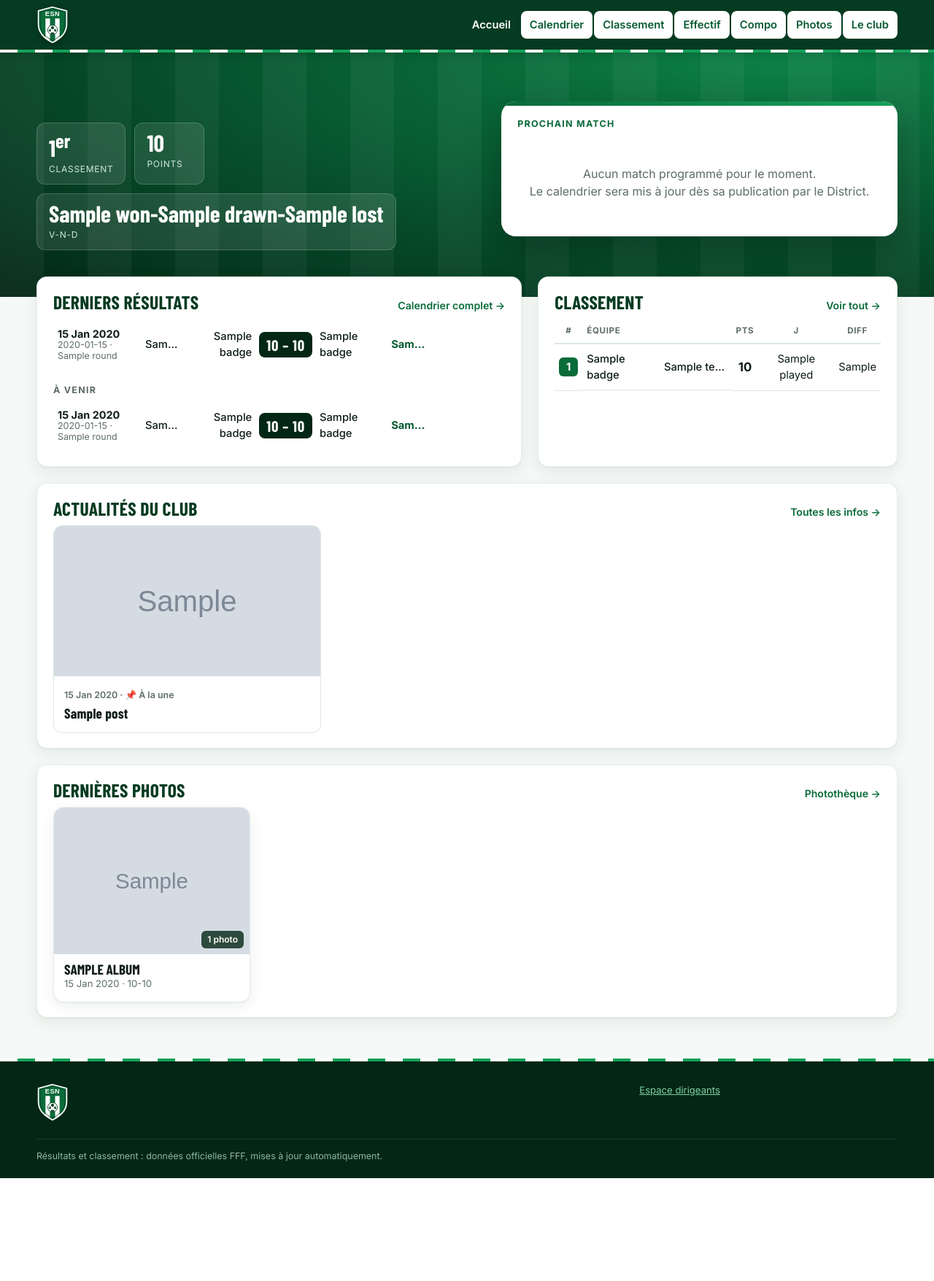
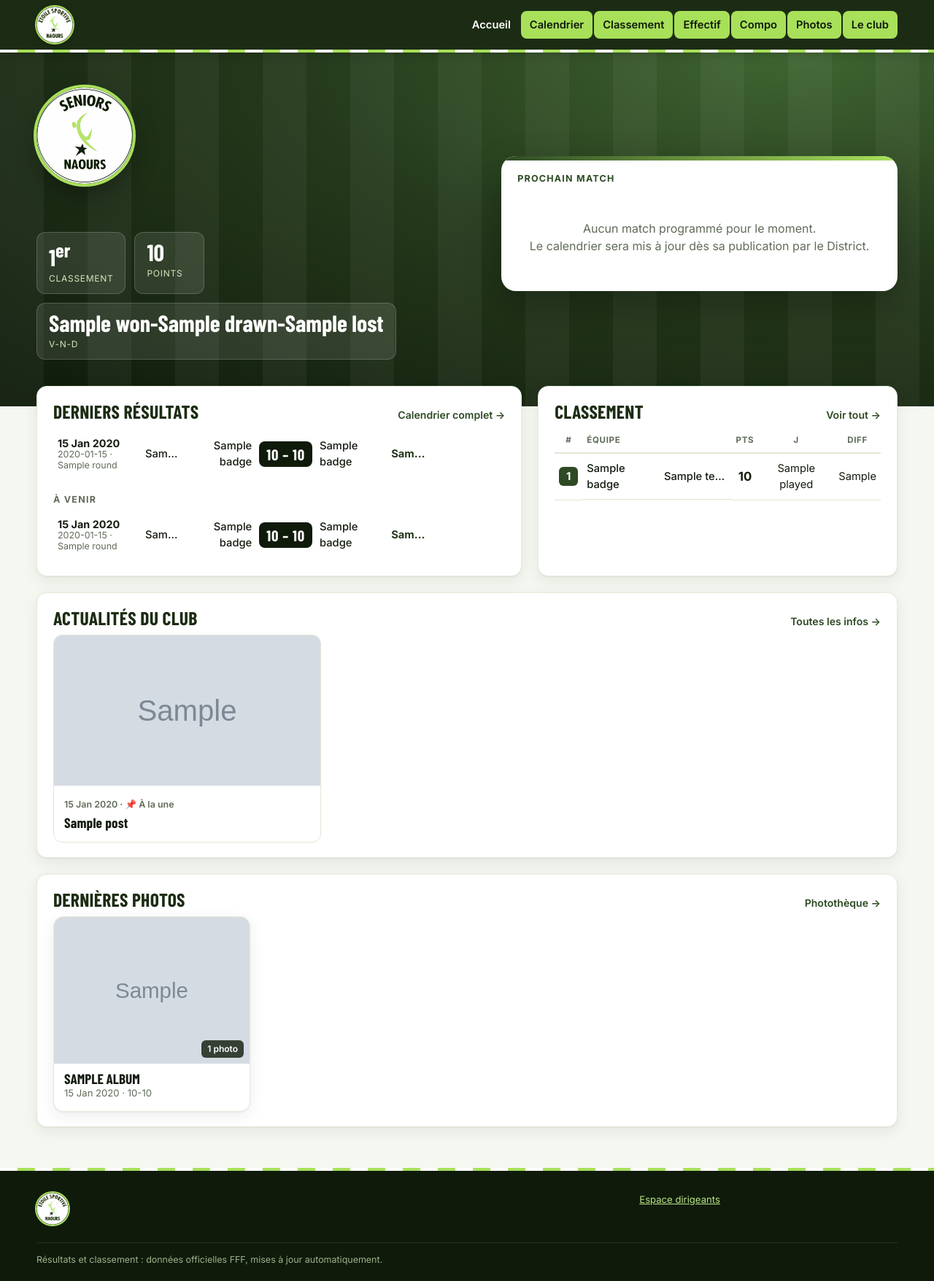
Before and after one commit to ttiennot/ESNAOURS, a Node project: template views/home.ejs in a window 1280 px wide. Shown: the whole page at 73% size. Before the commit the page ends 1615 px from the top, so only its background shows below. Run offline with Node 20 templates, Linux system fonts and the light colour scheme; the template is opened without the code that fills it: most values are stand-ins (such as "Sample title", 1, 10 or a date in 2020); grey boxes marked "Sample" are stand-in pictures; some web fonts are replaced.

Commit message:
Identité visuelle de l'Étoile Sportive de Naours : logos et palette vert foncé / anis
Co-Authored-By: Claude Opus 5.5 <noreply@anthropic.com>
Claude-Session: https://claude.ai/code/session_012NNeHpCpTD7nYxVtiyDJ21

```diff
--- a/public/css/style.css
+++ b/public/css/style.css
@@ -1,25 +1,27 @@
 /* ES Naours – thème vert & blanc */
 :root {
-  --g-950: #032615;
-  --g-900: #053b21;
-  --g-800: #075a31;
-  --g-700: #0a6b3a;
-  --g-600: #0d8247;
-  --g-500: #16a05a;
-  --g-300: #7fd1a3;
-  --g-100: #e3f4ea;
-  --g-50: #f2faf5;
+  /* Couleurs tirées du logo de l'Étoile Sportive de Naours */
+  --g-950: #0f1a0b;   /* quasi noir */
+  --g-900: #1c2c14;   /* vert foncé du logo */
+  --g-800: #24391b;
+  --g-700: #2e4a24;   /* vert principal (boutons) */
+  --g-600: #3f6531;
+  --g-500: #a8e05a;   /* vert anis du logo (accent) */
+  --g-300: #b8e783;   /* anis clair (texte sur fond foncé) */
+  --g-100: #edf6e1;
+  --g-50: #f6faf0;
+  --lime: #a8e05a;
   --white: #ffffff;
-  --ink: #0f1d16;
-  --muted: #5d6d64;
-  --line: #dce8e1;
-  --bg: #f5f8f6;
-  --win: #16a05a;
-  --draw: #8a9690;
+  --ink: #141c10;
+  --muted: #5f6b58;
+  --line: #dfe8d5;
+  --bg: #f5f7f1;
+  --win: #4c8a26;
+  --draw: #8a9384;
   --loss: #d6453d;
   --warn: #c98a00;
   --radius: 14px;
-  --shadow: 0 1px 2px rgba(5, 59, 33, .06), 0 6px 20px rgba(5, 59, 33, .07);
+  --shadow: 0 1px 2px rgba(28, 44, 20, .06), 0 6px 20px rgba(28, 44, 20, .08);
   --font: 'Inter', system-ui, -apple-system, 'Segoe UI', Roboto, sans-serif;
   --display: 'Barlow Condensed', 'Arial Narrow', Impact, sans-serif;
 }
@@ -46,14 +48,14 @@ h3 { font-size: 1.25rem; margin: 0 0 .4em; }
 .site-header::after { content: ""; display: block; height: 4px; background: repeating-linear-gradient(90deg, #fff 0 24px, var(--g-500) 24px 48px); }
 .header-inner { display: flex; align-items: center; gap: 16px; min-height: 68px; }
 .brand { display: flex; align-items: center; gap: 12px; color: #fff; text-decoration: none; margin-right: auto; }
-.brand-crest { width: 44px; height: 52px; object-fit: contain; filter: drop-shadow(0 2px 4px rgba(0,0,0,.3)); }
+.brand-crest { width: 50px; height: 50px; border-radius: 50%; object-fit: contain; box-shadow: 0 0 0 2px var(--lime), 0 2px 8px rgba(0,0,0,.35); }
 .brand-text { display: flex; flex-direction: column; line-height: 1.05; }
 .brand-text strong { font-family: var(--display); font-size: 1.6rem; text-transform: uppercase; letter-spacing: .03em; }
 .brand-text small { font-size: .75rem; color: var(--g-300); text-transform: uppercase; letter-spacing: .08em; font-weight: 600; }
 .nav { display: flex; gap: 2px; }
 .nav a { color: #fff; text-decoration: none; font-weight: 600; font-size: .92rem; padding: 8px 12px; border-radius: 8px; transition: background .15s; }
 .nav a:hover { background: rgba(255,255,255,.1); }
-.nav a.active { background: #fff; color: var(--g-800); }
+.nav a.active { background: var(--lime); color: var(--g-950); }
 .nav a.nav-admin { border: 1px solid rgba(255,255,255,.35); }
 .nav-toggle { display: none; background: none; border: 0; padding: 10px; cursor: pointer; }
 .nav-toggle span { display: block; width: 24px; height: 2px; background: #fff; margin: 5px 0; transition: transform .2s, opacity .2s; }
@@ -76,16 +78,16 @@ h3 { font-size: 1.25rem; margin: 0 0 .4em; }
 }
 .hero { padding: 48px 0 64px; }
 .hero-inner { display: grid; grid-template-columns: 1.1fr 1fr; gap: 40px; align-items: center; }
-.hero-text p { font-size: 1.15rem; color: #d7efe1; max-width: 32ch; }
+.hero-text p { font-size: 1.15rem; color: #dfeccf; max-width: 32ch; }
 .eyebrow { display: inline-block; font-size: .78rem; font-weight: 700; text-transform: uppercase; letter-spacing: .12em; color: var(--g-300); }
 .eyebrow--dark { color: var(--g-600); }
 .hero-stats { display: flex; gap: 12px; margin-top: 24px; flex-wrap: wrap; }
 .hero-stats div { background: rgba(255,255,255,.1); border: 1px solid rgba(255,255,255,.18); border-radius: 12px; padding: 10px 16px; min-width: 96px; }
 .hero-stats b { display: block; font-family: var(--display); font-size: 2rem; line-height: 1; }
-.hero-stats span { font-size: .75rem; text-transform: uppercase; letter-spacing: .06em; color: #cfe9da; }
+.hero-stats span { font-size: .75rem; text-transform: uppercase; letter-spacing: .06em; color: #d3e6bd; }
 .page-head { padding: 36px 0 32px; }
 .page-head h1 { margin: .1em 0 0; }
-.page-sub { color: #d7efe1; margin: .3em 0 0; }
+.page-sub { color: #dfeccf; margin: .3em 0 0; }
 .page-sub a { color: #fff; }
 
 .next-card { background: #fff; color: var(--ink); border-radius: 20px; padding: 22px 22px 24px; box-shadow: 0 20px 50px rgba(0,0,0,.28); position: relative; overflow: hidden; }
@@ -117,17 +119,17 @@ h3 { font-size: 1.25rem; margin: 0 0 .4em; }
 .badge b { display: none; font-family: var(--display); font-size: calc(var(--s) * .38); color: var(--g-800); }
 .badge--txt { background: var(--g-100); }
 .badge--txt b { display: block; }
-.badge--us { border: 2px solid var(--g-600); }
-.badge--us img { width: 88%; height: 88%; }
+.badge--us { border: 2px solid var(--lime); }
+.badge--us img { width: 100%; height: 100%; }
 .badge--xs { --s: 26px; }
 .badge--sm { --s: 34px; }
-.badge--lg { --s: 76px; box-shadow: 0 4px 14px rgba(5,59,33,.15); }
+.badge--lg { --s: 76px; box-shadow: 0 4px 14px rgba(28,44,20,.15); }
 .badge--xl { --s: 96px; border-width: 3px; }
 
 /* ---------- Cartes & mise en page ---------- */
 .page { padding: 28px 0 56px; }
 .home-grid { display: grid; grid-template-columns: 1.35fr 1fr; gap: 22px; margin-top: -28px; padding-bottom: 56px; position: relative; }
-.card { background: #fff; border-radius: var(--radius); box-shadow: var(--shadow); padding: 20px 22px; border: 1px solid #e6efe9; }
+.card { background: #fff; border-radius: var(--radius); box-shadow: var(--shadow); padding: 20px 22px; border: 1px solid #e4ecdb; }
 .card + .card { margin-top: 0; }
 .page > .card + .card, .page > .card + section, .page > section + section { margin-top: 20px; }
 .card--wide { grid-column: 1 / -1; }
@@ -351,11 +353,11 @@ h3.sub { font-family: var(--font); font-size: .78rem; text-transform: uppercase;
 .album-grid { display: grid; grid-template-columns: repeat(auto-fill, minmax(240px, 1fr)); gap: 18px; }
 .album-grid--small { grid-template-columns: repeat(4, 1fr); }
 @media (max-width: 860px) { .album-grid--small { grid-template-columns: repeat(2, 1fr); } }
-.album-card { display: block; text-decoration: none; color: inherit; background: #fff; border-radius: 14px; overflow: hidden; box-shadow: var(--shadow); border: 1px solid #e6efe9; transition: transform .15s; }
+.album-card { display: block; text-decoration: none; color: inherit; background: #fff; border-radius: 14px; overflow: hidden; box-shadow: var(--shadow); border: 1px solid #e4ecdb; transition: transform .15s; }
 .album-card:hover { transform: translateY(-3px); }
 .album-cover { position: relative; aspect-ratio: 4 / 3; background: var(--g-100); display: grid; place-items: center; font-size: 2.4rem; }
 .album-cover img { width: 100%; height: 100%; object-fit: cover; position: absolute; inset: 0; }
-.album-count { position: absolute; right: 8px; bottom: 8px; background: rgba(3,38,21,.8); color: #fff; font-size: .75rem; font-weight: 600; padding: 3px 8px; border-radius: 6px; }
+.album-count { position: absolute; right: 8px; bottom: 8px; background: rgba(15,26,11,.8); color: #fff; font-size: .75rem; font-weight: 600; padding: 3px 8px; border-radius: 6px; }
 .album-info { padding: 10px 14px 14px; display: flex; flex-direction: column; }
 .album-info strong { font-family: var(--display); font-size: 1.2rem; text-transform: uppercase; line-height: 1.1; }
 .album-info span { font-size: .82rem; color: var(--muted); text-transform: capitalize; }
@@ -363,18 +365,18 @@ h3.sub { font-family: var(--font); font-size: .78rem; text-transform: uppercase;
 .gallery-item { display: block; margin-bottom: 12px; break-inside: avoid; border-radius: 10px; overflow: hidden; cursor: zoom-in; }
 .gallery-item img { width: 100%; transition: transform .25s; }
 .gallery-item:hover img { transform: scale(1.03); }
-.lightbox { position: fixed; inset: 0; z-index: 100; background: rgba(2,20,11,.95); display: grid; grid-template-columns: 60px 1fr 60px; align-items: center; }
+.lightbox { position: fixed; inset: 0; z-index: 100; background: rgba(10,18,7,.95); display: grid; grid-template-columns: 60px 1fr 60px; align-items: center; }
 .lightbox[hidden] { display: none; }
 .lightbox figure { margin: 0; display: flex; flex-direction: column; align-items: center; justify-content: center; height: 100vh; padding: 50px 0; }
 .lightbox img { max-height: calc(100vh - 120px); max-width: 100%; object-fit: contain; border-radius: 6px; }
 .lightbox figcaption { color: #e3f4ea; margin-top: 10px; text-align: center; }
 .lightbox button { background: none; border: 0; color: #fff; font-size: 3rem; cursor: pointer; height: 100%; }
 .lb-close { position: absolute; top: 10px; right: 14px; height: auto !important; font-size: 2.4rem !important; z-index: 2; }
-.lb-dl { position: absolute; bottom: 14px; right: 18px; color: #cfe9da; font-size: .85rem; }
+.lb-dl { position: absolute; bottom: 14px; right: 18px; color: #d3e6bd; font-size: .85rem; }
 @media (max-width: 640px) { .lightbox { grid-template-columns: 40px 1fr 40px; } .lightbox button { font-size: 2.2rem; } }
 
 /* ---------- Pied de page ---------- */
-.site-footer { background: var(--g-950); color: #cfe9da; padding: 34px 0 20px; font-size: .9rem; }
+.site-footer { background: var(--g-950); color: #d3e6bd; padding: 34px 0 20px; font-size: .9rem; }
 .site-footer::before { content: ""; display: block; height: 4px; margin-top: -34px; margin-bottom: 30px; background: repeating-linear-gradient(90deg, #fff 0 24px, var(--g-500) 24px 48px); }
 .site-footer a { color: #fff; }
 .footer-inner { display: grid; grid-template-columns: 1.2fr 1fr 1fr; gap: 24px; }
@@ -383,7 +385,7 @@ h3.sub { font-family: var(--font); font-size: .78rem; text-transform: uppercase;
 .footer-col div { margin-bottom: 4px; }
 .footer-social { display: flex; flex-direction: column; gap: 6px; align-items: flex-start; }
 .footer-admin { color: var(--g-300) !important; font-size: .82rem; }
-.footer-note { border-top: 1px solid rgba(255,255,255,.1); margin-top: 24px; padding-top: 14px; font-size: .78rem; color: #8fb8a1; }
+.footer-note { border-top: 1px solid rgba(255,255,255,.1); margin-top: 24px; padding-top: 14px; font-size: .78rem; color: #9cb38a; }
 @media (max-width: 760px) { .footer-inner { grid-template-columns: 1fr; } }
 
 /* ---------- Ajustements ---------- */
@@ -399,3 +401,10 @@ h3.sub { font-family: var(--font); font-size: .78rem; text-transform: uppercase;
   .mr-team { gap: 6px; }
   .badge--sm { --s: 28px; }
 }
+
+/* ---------- Logo ---------- */
+.hero-text { position: relative; }
+.hero-crest { width: 132px; height: 132px; border-radius: 50%; box-shadow: 0 0 0 4px var(--lime), 0 14px 34px rgba(0,0,0,.35); margin-bottom: 18px; }
+@media (max-width: 860px) { .hero-crest { width: 96px; height: 96px; margin-bottom: 12px; } }
+.footer-brand img { border-radius: 50%; box-shadow: 0 0 0 2px var(--lime); }
+.post-ph img { border-radius: 50%; }
--- a/server.js
+++ b/server.js
@@ -34,7 +34,7 @@ app.use((req, res, next) => {
 
 app.use('/static', express.static(path.join(__dirname, 'public'), { maxAge: PROD ? '7d' : 0 }));
 app.use('/uploads', express.static(UPLOAD_DIR, { maxAge: '30d', immutable: true }));
-app.get('/favicon.ico', (req, res) => res.redirect(301, '/static/img/crest.svg'));
+app.get('/favicon.ico', (req, res) => res.redirect(301, '/static/img/crest.png'));
 app.get('/robots.txt', (req, res) => res.type('text/plain').send('User-agent: *\nDisallow: /admin\n'));
 
 app.use(express.urlencoded({ extended: true, limit: '15mb' }));
--- a/src/helpers.js
+++ b/src/helpers.js
@@ -82,7 +82,7 @@ module.exports = { escapeHtml, md, fmtDate, fmtDateTime, todayParis, age, outcom
 /** Écusson d'équipe : logo FFF si dispo, sinon initiales. */
 function badge(name, logo, { us = false, settings = {}, size = '' } = {}) {
   const cls = `badge${size ? ' badge--' + size : ''}${us ? ' badge--us' : ''}`;
-  const src = us ? (settings.logo || '/static/img/crest.svg') : logo;
+  const src = us ? (settings.logo || '/static/img/crest.png') : logo;
   if (src) return `<span class="${cls}"><img src="${escapeHtml(src)}" alt="" loading="lazy" onerror="this.parentNode.classList.add('badge--txt');this.remove()"><b>${escapeHtml(abbr(name))}</b></span>`;
   return `<span class="${cls} badge--txt"><b>${escapeHtml(abbr(name))}</b></span>`;
 }
--- a/views/admin/_top.ejs
+++ b/views/admin/_top.ejs
@@ -5,14 +5,15 @@
 <meta name="viewport" content="width=device-width, initial-scale=1">
 <meta name="robots" content="noindex">
 <title><%= title %> · Admin <%= settings.club_name %></title>
-<link rel="icon" href="<%= settings.logo || '/static/img/crest.svg' %>">
+<link rel="icon" href="<%= settings.logo || '/static/img/crest-180.png' %>">
+<link rel="apple-touch-icon" href="/static/img/crest-180.png">
 <link href="https://fonts.googleapis.com/css2?family=Barlow+Condensed:wght@600;700;800&family=Inter:wght@400;500;600;700&display=swap" rel="stylesheet">
 <link rel="stylesheet" href="/static/css/style.css?v=1">
 <link rel="stylesheet" href="/static/css/admin.css?v=1">
 </head>
 <body class="admin">
 <header class="admin-bar">
-  <a class="brand brand--sm" href="/admin"><img src="<%= settings.logo || '/static/img/crest.svg' %>" alt="" class="brand-crest"><span class="brand-text"><strong>Admin</strong><small><%= settings.club_name %></small></span></a>
+  <a class="brand brand--sm" href="/admin"><img src="<%= settings.logo || '/static/img/crest.png' %>" alt="" class="brand-crest"><span class="brand-text"><strong>Admin</strong><small><%= settings.club_name %></small></span></a>
   <nav class="admin-nav">
     <% const links = [['/admin', 'Tableau de bord'], ['/admin/matchs', 'Matchs & compos'], ['/admin/import', 'Import FFF'], ['/admin/joueurs', 'Effectif'], ['/admin/classement', 'Classement'], ['/admin/actus', 'Actualités'], ['/admin/club', 'Infos club'], ['/admin/photos', 'Photothèque'], ['/admin/reglages', 'Réglages']]; %>
     <% for (const [href, label] of links) { const active = href === '/admin' ? (path === '/admin' || path === '/admin/') : path.startsWith(href); %><a href="<%= href %>"<%- active ? ' class="active"' : '' %>><%= label %></a><% } %>
--- a/views/admin/actu-form.ejs
+++ b/views/admin/actu-form.ejs
@@ -6,7 +6,7 @@
   <label>Titre *<input name="title" value="<%= p.title || '' %>" required></label>
   <label>Texte <span class="muted small">(**gras**, *italique*, listes avec « - », liens collés directement)</span><textarea name="body" rows="12"><%= p.body || '' %></textarea></label>
   <div class="form-photo form-photo--wide">
-    <img src="<%= p.image || '/static/img/crest.svg' %>" alt="" data-preview="image">
+    <img src="<%= p.image || '/static/img/crest.png' %>" alt="" data-preview="image">
     <label class="btn btn--ghost">🖼️ Image d'illustration<input type="file" name="image" accept="image/*" hidden data-preview-input="image"></label>
     <% if (p.image) { %><label class="check"><input type="checkbox" name="remove_image"> Supprimer l'image</label><% } %>
   </div>
--- a/views/admin/login.ejs
+++ b/views/admin/login.ejs
@@ -5,7 +5,7 @@
 <link rel="stylesheet" href="/static/css/style.css?v=1"><link rel="stylesheet" href="/static/css/admin.css?v=1"></head>
 <body class="login-page">
   <form class="login-card" method="post" action="/admin/login">
-    <img src="<%= settings.logo || '/static/img/crest.svg' %>" alt="" width="72">
+    <img src="<%= settings.logo || '/static/img/crest.png' %>" alt="" width="72">
     <h1>Espace dirigeants</h1>
     <p class="muted"><%= settings.club_name %></p>
     <% if (error) { %><div class="flash flash--error"><%= error %></div><% } %>
--- a/views/admin/reglages.ejs
+++ b/views/admin/reglages.ejs
@@ -5,7 +5,7 @@
   <section class="panel">
     <h2>Le club</h2>
     <div class="form-photo">
-      <img src="<%= settings.logo || '/static/img/crest.svg' %>" alt="" data-preview="logo" class="contain">
+      <img src="<%= settings.logo || '/static/img/crest.png' %>" alt="" data-preview="logo" class="contain">
       <label class="btn btn--ghost">Écusson du club<input type="file" name="logo" accept="image/*" hidden data-preview-input="logo"></label>
       <% if (settings.logo) { %><label class="check"><input type="checkbox" name="remove_logo"> Revenir à l'écusson par défaut</label><% } %>
       <p class="muted small">PNG à fond transparent idéalement.</p>
--- a/views/home.ejs
+++ b/views/home.ejs
@@ -2,6 +2,7 @@
 <section class="hero">
   <div class="wrap hero-inner">
     <div class="hero-text">
+      <img class="hero-crest" src="/static/img/crest-seniors.png" alt="Logo Seniors ES Naours">
       <span class="eyebrow"><%= settings.competition_label %></span>
       <h1><%= settings.club_name %></h1>
       <p><%= settings.hero_tagline %></p>
@@ -61,7 +62,7 @@
       <div class="posts">
         <% posts.forEach(p => { %>
           <a class="post-card" href="/actus/<%= p.id %>">
-            <% if (p.image) { %><img src="<%= p.image %>" alt="" loading="lazy"><% } else { %><div class="post-ph"><img src="<%= settings.logo || '/static/img/crest.svg' %>" alt=""></div><% } %>
+            <% if (p.image) { %><img src="<%= p.image %>" alt="" loading="lazy"><% } else { %><div class="post-ph"><img src="<%= settings.logo || '/static/img/crest.png' %>" alt=""></div><% } %>
             <div class="post-body"><span class="post-date"><%= h.fmtPosted(p.created_at) %><%= p.pinned ? ' · 📌 À la une' : '' %></span><h3><%= p.title %></h3></div>
           </a>
         <% }) %>
--- a/views/partials/footer.ejs
+++ b/views/partials/footer.ejs
@@ -2,7 +2,7 @@
 <footer class="site-footer">
   <div class="wrap footer-inner">
     <div class="footer-brand">
-      <img src="<%= settings.logo || '/static/img/crest.svg' %>" alt="" width="44">
+      <img src="<%= settings.logo || '/static/img/crest.png' %>" alt="" width="44">
       <div><strong><%= settings.club_name %></strong><br><span><%= settings.competition_label %></span></div>
     </div>
     <div class="footer-col">
--- a/views/partials/header.ejs
+++ b/views/partials/header.ejs
@@ -5,8 +5,9 @@
 <meta name="viewport" content="width=device-width, initial-scale=1">
 <title><%= title ? title + ' · ' : '' %><%= settings.club_name %> – <%= settings.team_label %></title>
 <meta name="description" content="<%= settings.club_name %> : calendrier, résultats, classement, effectif et photos de l'équipe <%= settings.team_label %>.">
-<meta name="theme-color" content="#0a6b3a">
-<link rel="icon" href="<%= settings.logo || '/static/img/crest.svg' %>">
+<meta name="theme-color" content="#1c2c14">
+<link rel="icon" href="<%= settings.logo || '/static/img/crest-180.png' %>">
+<link rel="apple-touch-icon" href="/static/img/crest-180.png">
 <link rel="preconnect" href="https://fonts.googleapis.com">
 <link rel="preconnect" href="https://fonts.gstatic.com" crossorigin>
 <link href="https://fonts.googleapis.com/css2?family=Barlow+Condensed:wght@600;700;800&family=Inter:wght@400;500;600;700&display=swap" rel="stylesheet">
@@ -17,7 +18,7 @@
 <header class="site-header">
   <div class="wrap header-inner">
     <a class="brand" href="/">
-      <img src="<%= settings.logo || '/static/img/crest.svg' %>" alt="" class="brand-crest">
+      <img src="<%= settings.logo || '/static/img/crest.png' %>" alt="" class="brand-crest">
       <span class="brand-text"><strong><%= settings.club_name %></strong><small><%= settings.team_label %></small></span>
     </a>
     <button class="nav-toggle" aria-expanded="false" aria-controls="nav" aria-label="Menu"><span></span><span></span><span></span></button>
```
Also changed, not shown: other parts of public/css/style.css (+17 -17 lines), public/css/admin.css (+5 -4 lines), src/db.js (+6 -2 lines), public/img/crest-180.png (added), public/img/crest-seniors.png (added), public/img/crest.png (added), public/img/crest.svg (deleted), public/img/player.svg.
